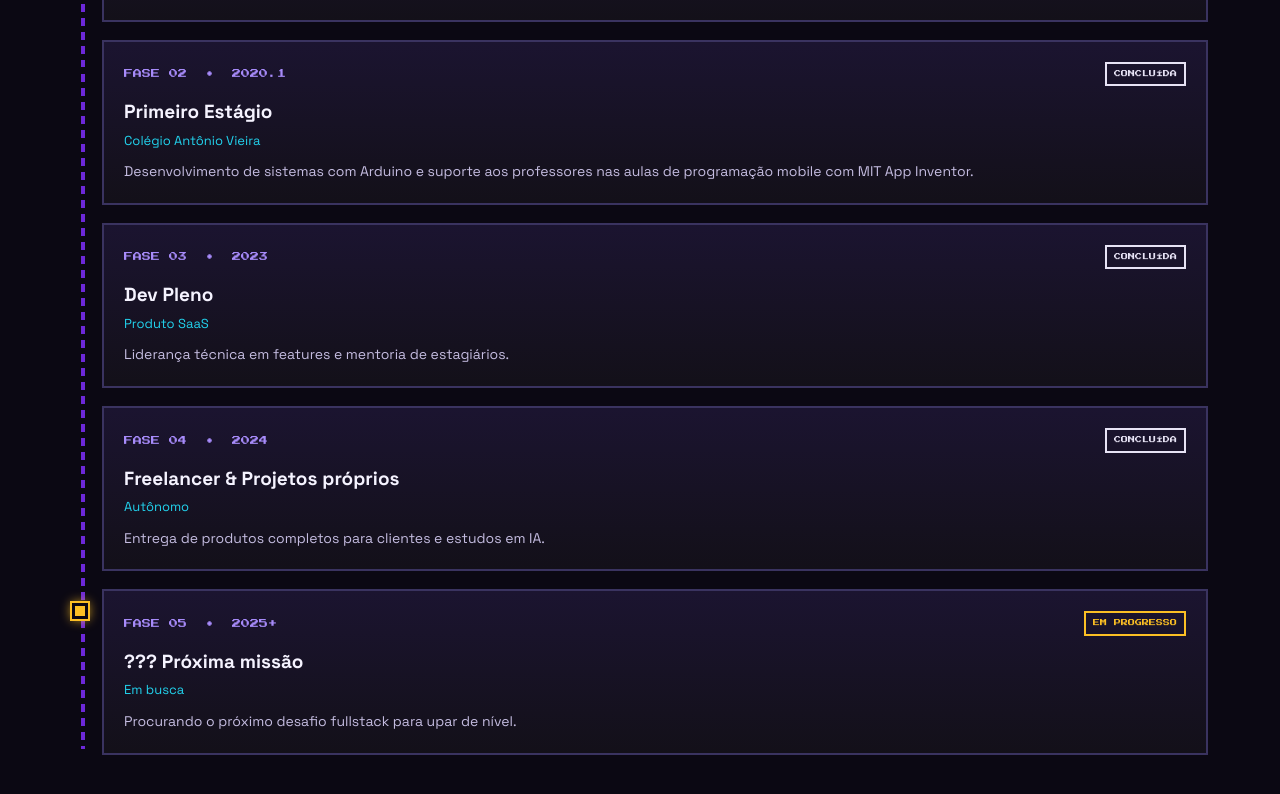
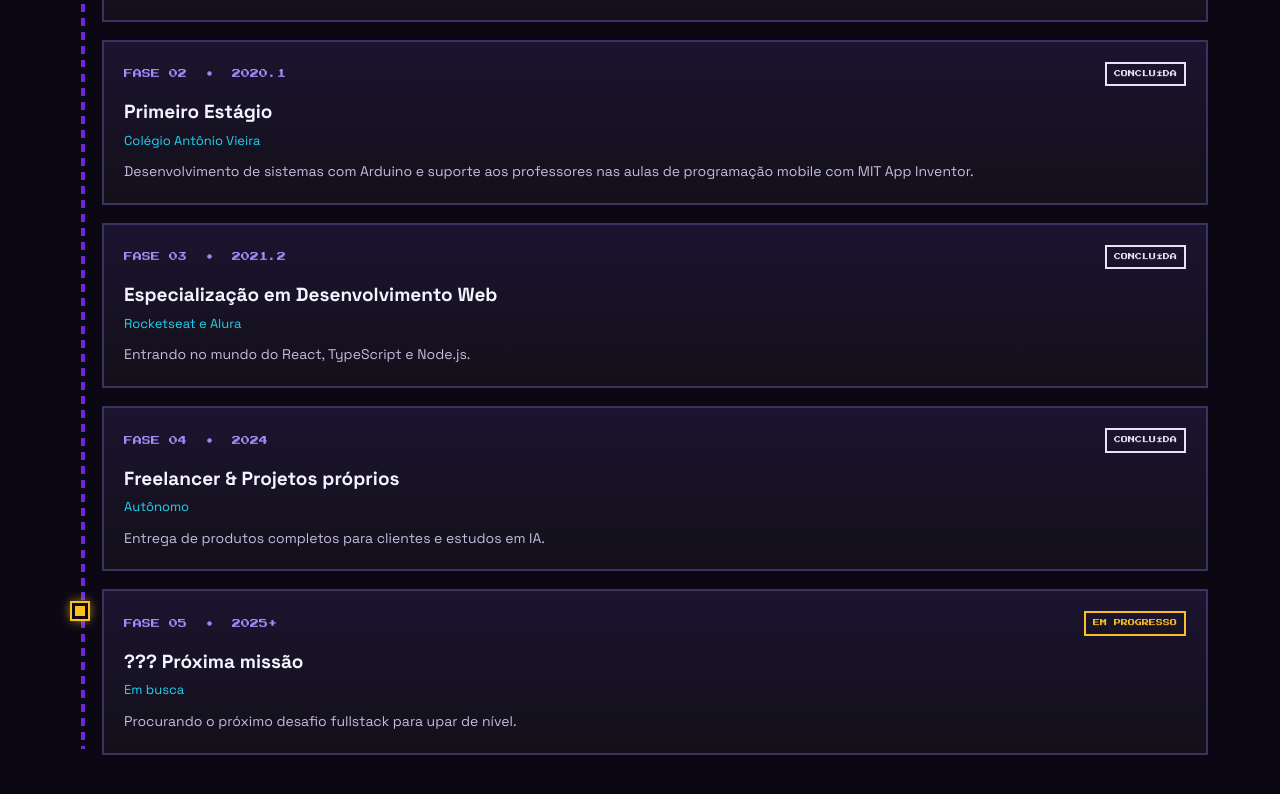
Before and after one commit to PeuAlmeidaDev/pedro.dev, a React (Vite) app: page / in a window 1280 px wide. Shown: the part 3558-4352 px from the top of the page. Built offline with nearby package versions, Linux system fonts and the light colour scheme.

Commit message:
content(experience): set phase 03 to web dev specialization (2021.2)

```diff
--- a/src/data/experiences.ts
+++ b/src/data/experiences.ts
@@ -27,10 +27,10 @@ export const experiences: Experience[] = [
   },
   {
     phase: 'FASE 03',
-    title: 'Dev Pleno',
-    org: 'Produto SaaS',
-    year: '2023',
-    desc: 'Liderança técnica em features e mentoria de estagiários.',
+    title: 'Especialização em Desenvolvimento Web',
+    org: 'Rocketseat e Alura',
+    year: '2021.2',
+    desc: 'Entrando no mundo do React, TypeScript e Node.js.',
     xp: 1200,
     done: true,
     current: false,
```
